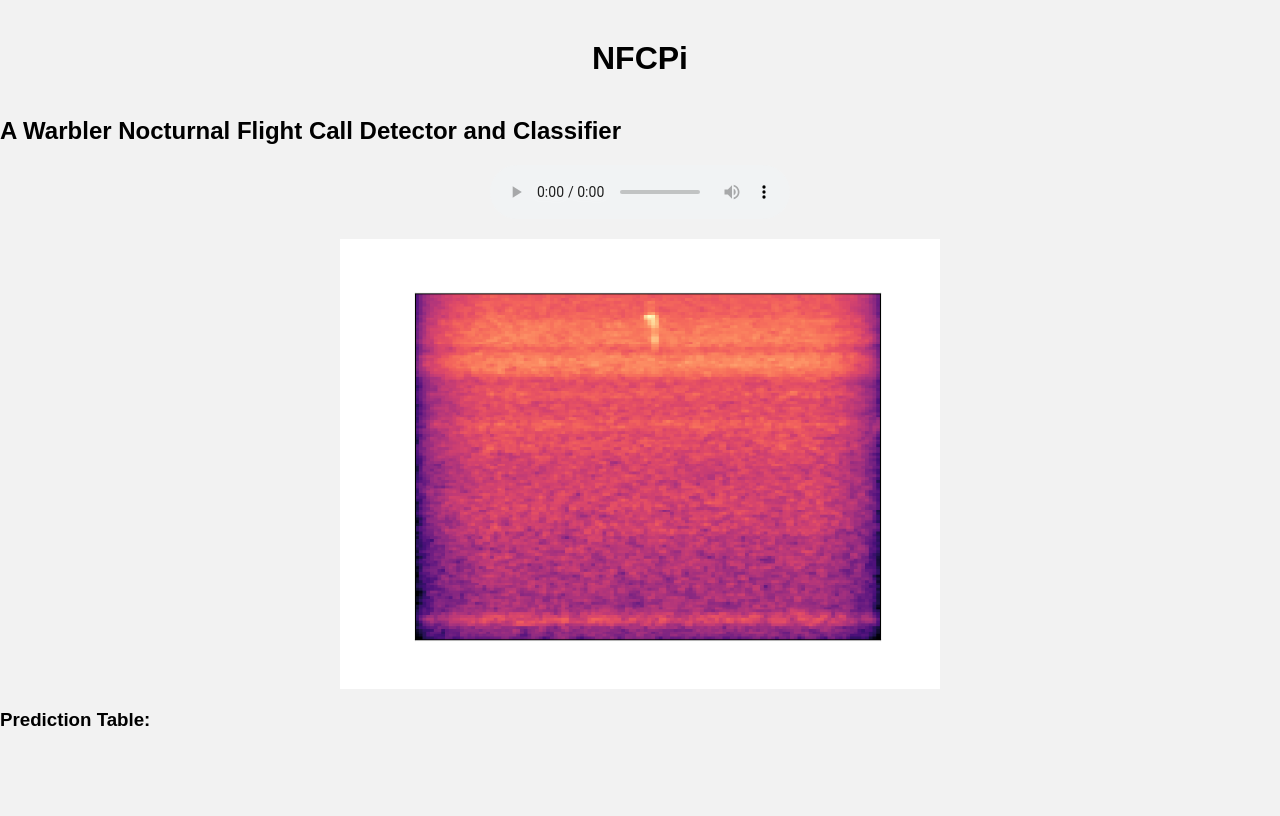
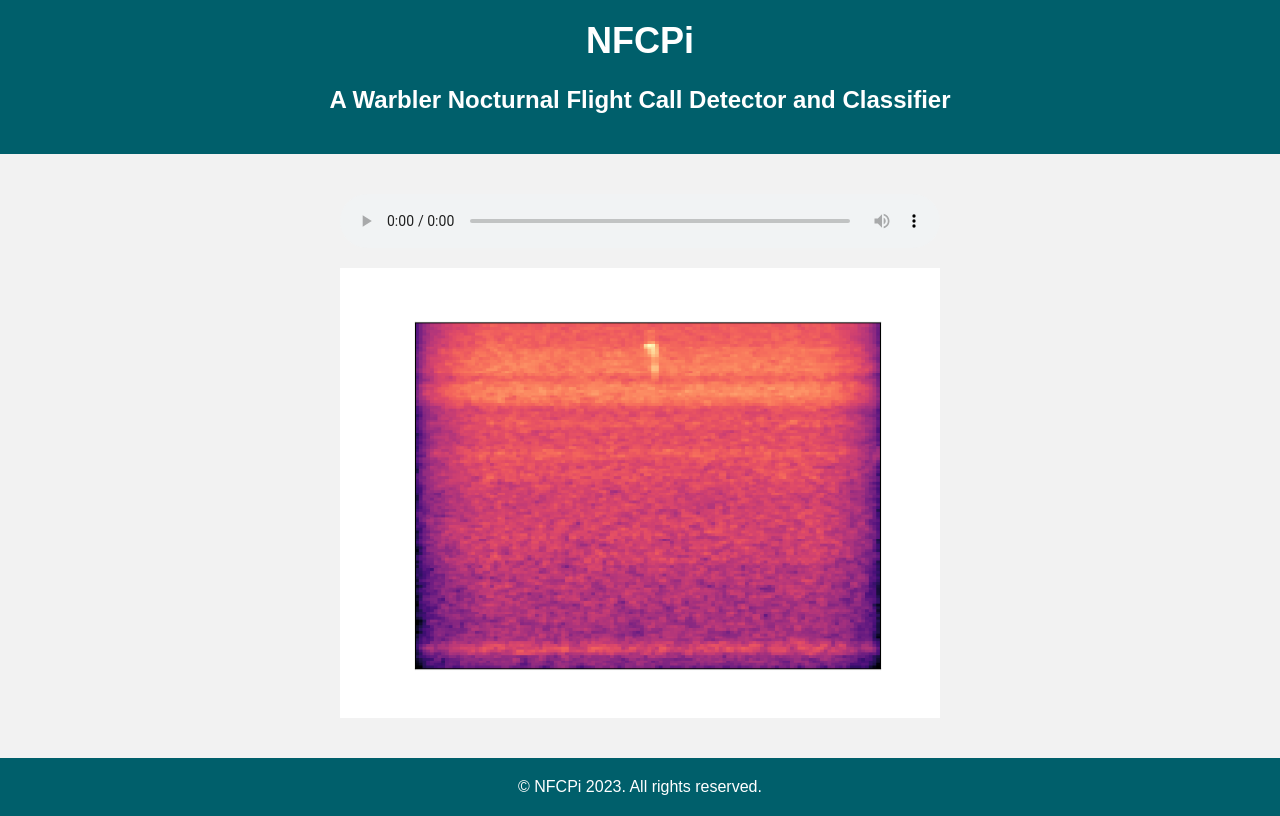
Before and after one commit to oliverburrus/NFCPi, a Flask app: template flask_app/templates/plot.html in a window 1280 px wide. Before the commit the page ends 726 px from the top, so only its background shows below. Run offline with Flask 3, Linux system fonts and the light colour scheme; the template is opened without the code that fills it, so the values that code supplies are empty.

Commit message:
Update plot.html

```diff
--- a/flask_app/templates/plot.html
+++ b/flask_app/templates/plot.html
@@ -1,48 +1,109 @@
 <!DOCTYPE html>
 <html>
   <head>
-    <title>NFCPi</title>
+    <title>NFCPi - Warbler Nocturnal Flight Call Detector and Classifier</title>
+    <meta name="viewport" content="width=device-width, initial-scale=1">
     <style>
+      /* Global styles */
+      * {
+        box-sizing: border-box;
+      }
       body {
         font-family: Arial, sans-serif;
         margin: 0;
         padding: 0;
         background-color: #f2f2f2;
+        color: #333;
+      }
+      /* Header styles */
+      header {
+        background-color: #005f6b;
+        color: #fff;
+        padding: 20px;
+        text-align: center;
+      }
+      h1 {
+        font-size: 36px;
+        margin-top: 0;
+      }
+      h2 {
+        font-size: 24px;
+        margin-top: 0;
+      }
+      /* Audio and image styles */
+      main {
+        max-width: 800px;
+        margin: 0 auto;
+        padding: 20px;
       }
       audio {
         display: block;
         margin: 20px auto;
+        width: 100%;
         max-width: 600px;
-      }
-      h1 {
-        text-align: center;
-        margin: 40px 0;
       }
       img {
         display: block;
         margin: 20px auto;
+        width: 100%;
         max-width: 600px;
       }
-      p {
+      /* Prediction table styles */
+      table {
+        width: 100%;
+        border-collapse: collapse;
+        margin-top: 20px;
+      }
+      th, td {
+        padding: 8px;
         text-align: center;
-        margin: 20px 0;
-        font-size: 18px;
+        border: 1px solid #ddd;
+      }
+      th {
+        background-color: #005f6b;
+        color: #fff;
         font-weight: bold;
+      }
+      /* Footer styles */
+      footer {
+        background-color: #005f6b;
+        color: #fff;
+        padding: 20px;
+        text-align: center;
       }
     </style>
   </head>
   <body>
+    <header>
       <h1>NFCPi</h1>
       <h2>A Warbler Nocturnal Flight Call Detector and Classifier</h2>
+    </header>
+    <main>
       <audio controls>
-          <source src="{{ url_for('static', filename='audio/sample.wav') }}" type="audio/wav">
-          Your browser does not support the audio element.
+        <source src="{{ url_for('static', filename='audio/sample.wav') }}" type="audio/wav">
+        Your browser does not support the audio element.
       </audio>
       <img src="{{ url_for('static', filename='images/spectrogram.png') }}" alt="Spectrogram">
       {% if prediction %}
-      <p>Prediction: {{ prediction }}</p>
+      <table>
+        <caption>Prediction Table</caption>
+        <thead>
+          <tr>
+            <th>Prediction</th>
+            <th>Confidence</th>
+          </tr>
+        </thead>
+        <tbody>
+          <tr>
+            <td>{{ prediction }}</td>
+            <td>{{ confidence }}</td>
+          </tr>
+        </tbody>
+      </table>
       {% endif %}
-      <h3>Prediction Table: </h3>
-      <div>{{ table_html|safe }}</div>
+    </main>
+    <footer>
+      &copy; NFCPi 2023. All rights reserved.
+    </footer>
   </body>
 </html>
```
